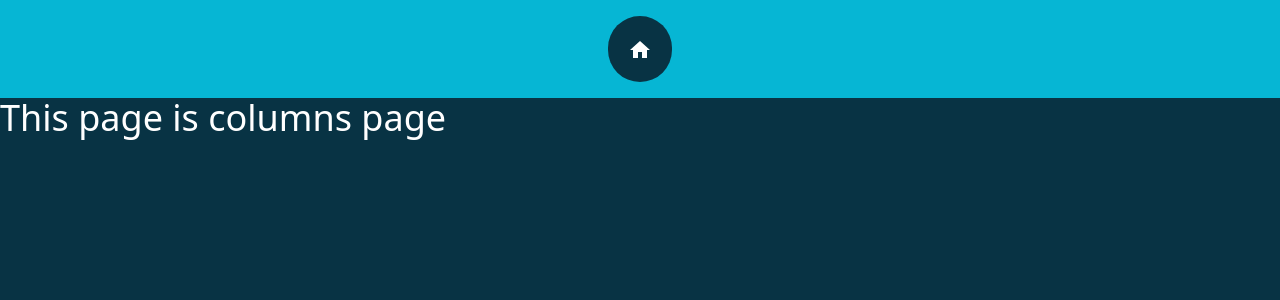
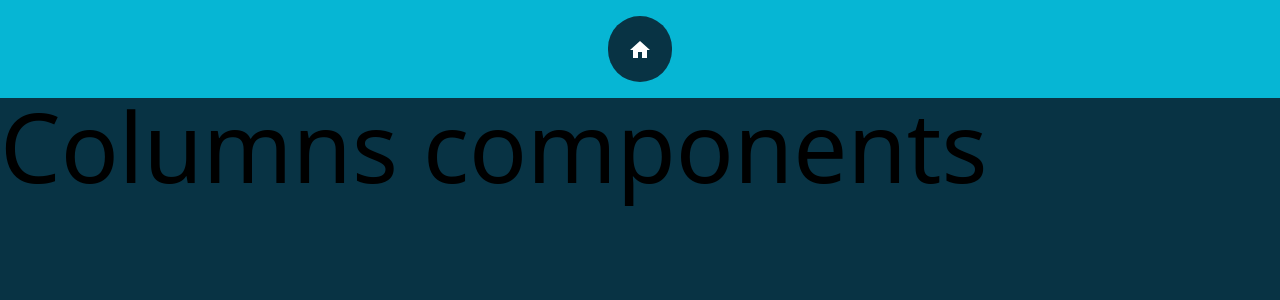
Before and after one commit to rm-ryou/react_play_ground, a React (Vite) app: page /boards/1 in a window 1280 px wide. Shown: the top 300 px of the page. Built offline with nearby package versions, Linux system fonts and the light colour scheme.

Commit message:
add columns page

```diff
--- /dev/null
+++ b/src/components/pages/ColumnPage.tsx
@@ -0,0 +1,9 @@
+import Columns from 'features/Columns/components/Columns';
+
+const ColumnPage = () => {
+  return (
+    <Columns />
+  )
+};
+
+export default ColumnPage;
--- /dev/null
+++ b/src/features/Columns/components/Columns.tsx
@@ -0,0 +1,11 @@
+import { columnsData } from 'data';
+
+const Columns = () => {
+  return (
+    <>
+      <h1 className='text-8xl'>Columns components</h1>
+    </>
+  );
+};
+
+export default Columns;
```
Also changed, not shown: src/app/routes/index.tsx (+4 -3 lines).
